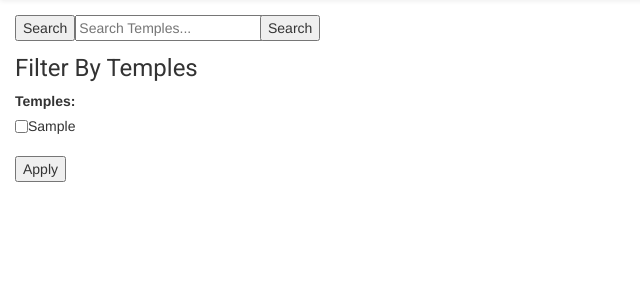
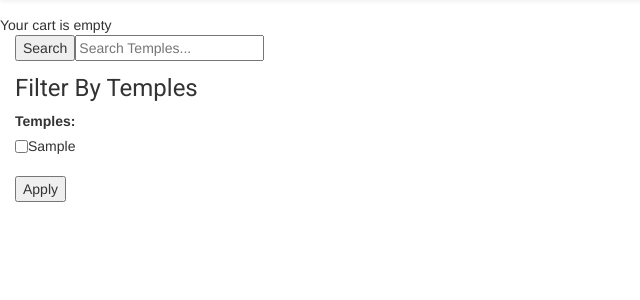
Before and after one commit to deadlyhallows/temple, a Django app: page /allproducts/ in a window 1280 px wide. Shown: the part 95-395 px from the top of the page, without its empty margins (0-640 px from the left). Run offline with Django 3.2, Linux system fonts and the light colour scheme; tables that the repository leaves empty hold one stand-in row (values such as "Sample post"); some libraries are stand-ins or nearby versions.

Commit message:
feat:cart context processor and detail added

```diff
--- a/darshan/templates/darshan/base.html
+++ b/darshan/templates/darshan/base.html
@@ -74,6 +74,18 @@
         </nav>
 
     <div class="content container-fluid">
+        <div class="row">
+            {% with total_items=cart|length %}
+                {% if cart|length > 0 %}
+                    Your cart :
+                    <a href="{% url "cart:cart_detail" %}">
+                        {{ total_items }} item{{total_items|pluralize}}, Rs.{{ cart.get_total_price }}
+                    </a>
+                {% else %}
+                    Your cart is empty
+                {% endif %}
+            {% endwith %}
+        </div>
 
 
                         {% block content %}
--- a/shop/templates/shop/allproduct.html
+++ b/shop/templates/shop/allproduct.html
@@ -34,14 +34,7 @@
     </div>
 
     <div style=" float:left;width:80%;">
-        <div class="row">
-            <form method="POST" action="" style="border:0; padding:0; padding-bottom:10px; margin-left:10px;float: left;">
-                {% csrf_token %}
-                {{ form.as_table }}
-                <input type="submit" value="Search" />
-            </form>
-         <br>
-        </div>
+
         <div class="row">
         {% for x in list %}
             {% for y in x|product %}
--- a/temple/settings.py
+++ b/temple/settings.py
@@ -97,6 +97,7 @@
 
                 'social_django.context_processors.backends',
                 'social_django.context_processors.login_redirect',
+                'cart.context_processors.cart'
             ],
         },
     },
```
